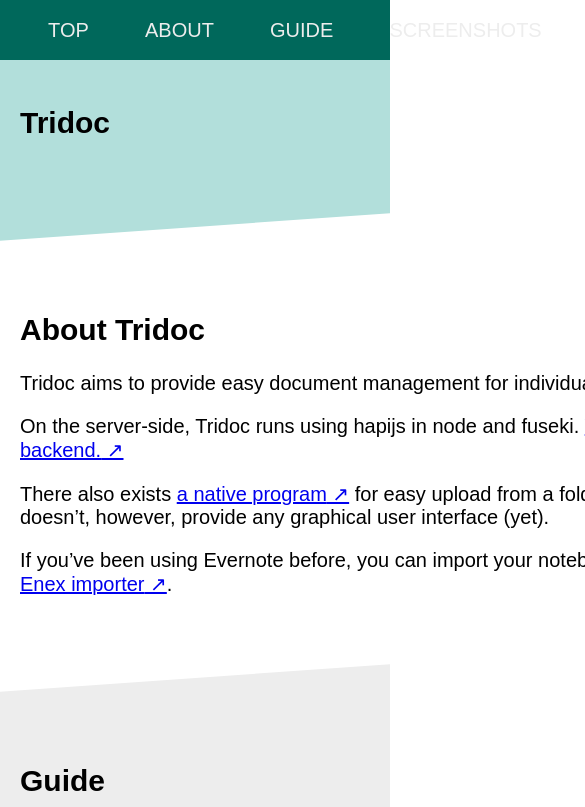
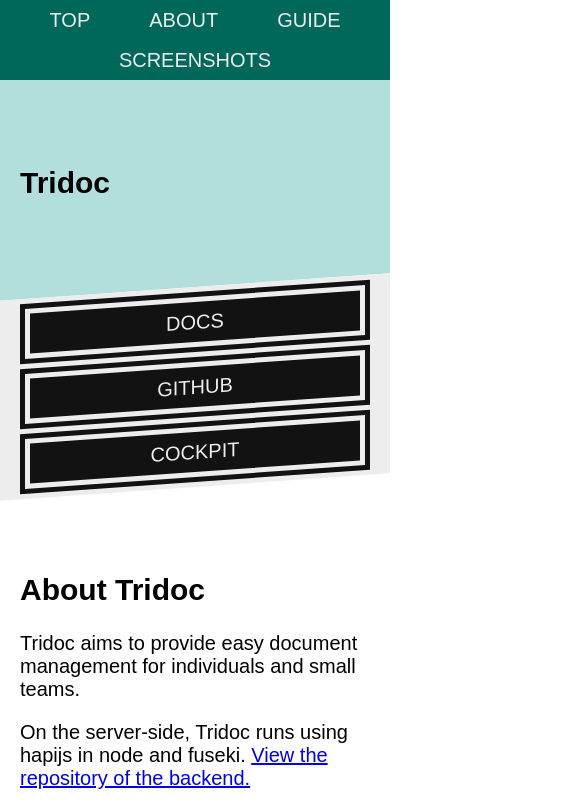
Before and after one commit to tridoc/tridoc.github.io, a plain HTML site: page readme.html in a window 390 px wide. Shown: the top 807 px of the page, 585 px wide, since content can reach past the window. Drawn offline with Linux system fonts and the light colour scheme; a web font is replaced by a local one.

Commit message:
oh ho ho

```diff
--- a/readme.html
+++ b/readme.html
@@ -13,17 +13,23 @@
   <header>
     <nav>
       <a href="#">TOP</a>
-      <a href="#about" class="hide-on-mobile">About</a>
-      <a href="#guide" class="hide-on-mobile">Guide</a>
-      <a href="#screenshots" class="hide-on-mobile">Screenshots</a>
-      <a href="https://github.com/tridoc/tridoc-backend/blob/master/README.md#readme">Docs</a>
-      <a href="https://github.com/tridoc/">Github</a>
+      <a href="#about">About</a>
+      <a href="#guide">Guide</a>
+      <a href="#screenshots">Screenshots</a>
     </nav>
   </header>
+  <main>
     <section class="hero">
       <div>
         <h1>Tridoc</h1>
       </div>
+    </section>
+    <section class="skew">
+      <nav>
+        <a href="https://github.com/tridoc/tridoc-backend/blob/master/README.md#readme">Docs</a>
+        <a href="https://github.com/tridoc/">Github</a>
+        <a href="https://tridoc.me/tridoc-cockpit/">Cockpit</a>
+      </nav>
     </section>
     <section id="about">
       <div>
@@ -59,7 +65,8 @@
           Tridoc has an advanced tagging system with two kinds of tags: normal tags which behave as you’d
           expect and “parameterizable” tags which allow either a number or date to be set when adding them to documents.
           This
-        allows for more specific filtering for certain ranges of values. The tag filters can be either in- or exclusive
+          allows for more specific filtering for certain ranges of values. The tag filters can be either in- or
+          exclusive
           and
           are added together: A document must fulfil all filters to show up in the results.
         </p>
@@ -80,6 +87,12 @@
         <p>...</p>
       </div>
     </section>
+    <section class="dark">
+      <footer>
+        © 2021 Noam Bachmann
+      </footer>
+    </section>
+  </main>
 </body>
 
 </html>
--- a/style.css
+++ b/style.css
@@ -15,8 +15,10 @@
   --skew-padding: calc(var(--width) * var(--skew-mn));
 
   --light: #ededed;
+  --dark: #121212;
   --theme: #00685b;
   --theme-light: #b2dfdb;
+  --theme-hover: #004c40;
 
   scroll-padding-top: var(--padding);
   font-size: 20px;
@@ -43,16 +45,19 @@
   top: 0;
   width: 100vw;
   background: var(--theme);
-  line-height: 3rem;
-  z-index: 100
+  z-index: 900;
 }
 
 header>nav {
+  margin: 0 auto;
+  padding: 0 var(--padding);
+  max-width: var(--width);
+}
+
+nav {
   display: flex;
   justify-content: stretch;
-  margin: 0 auto;
-  padding: 0 var(--padding);
-  width: var(--width);
+  line-height: 3rem;
 }
 
 nav>a {
@@ -67,10 +72,14 @@
 }
 
 nav>a:hover {
-  background: #00000033;
+  background: var(--theme-hover);
 }
 
 /* layout */
+
+main {
+  overflow-y: hidden;
+}
 
 section {
   position: relative;
@@ -90,6 +99,10 @@
   background: var(--light);
 }
 
+section.hero {
+  padding-top: 3rem;
+}
+
 section.hero::before {
   top: -200px;
   background: var(--theme-light);
@@ -97,14 +110,74 @@
 
 section>* {
   position: relative;
-  display: block;
-  width: var(--width);
+  max-width: var(--width);
   margin: 0 auto;
   padding: var(--skew-padding) var(--padding);
   transform: skewY(calc(0 - var(--skew)));
 }
 
+section.skew>nav {
+  padding: 0 var(--padding);
+}
+
+.skew>nav {
+  transform: skewY(var(--skew));
+  max-width: calc(0.75 * var(--width));
+  margin: 0 auto;
+  line-height: 2rem;
+}
+
+.skew>nav>a {
+  box-shadow: 0 0 0 .25rem var(--dark);
+  background: var(--dark);
+  border: .25rem solid var(--light);
+  margin: .5rem .25rem;
+}
+
+.skew>nav>a+a {
+  margin-left: .5rem;
+}
+
+.skew>nav>a:hover {
+  background: var(--theme-hover);
+  box-shadow: 0 0 0 .25rem var(--theme-hover);
+}
+
+/* small screens */
+@media screen and (max-width: 540px) {
+  nav {
+    flex-wrap: wrap;
+    line-height: 2rem;
+  }
+
+  .skew>nav {
+    flex-direction: column;
+  }
+  .skew>nav>a {
+    margin: .5rem .25rem;
+  }
+  .skew>nav>a+a {
+    margin-top: .25rem;
+    margin-left: .25rem;
+  }
+}
+
+/* footer */
+
+section.dark {
+  color: var(--light);
+}
+
+section.dark::before {
+  background: var(--dark);
+  bottom: -200px;
+}
+
+footer {
+  padding-bottom: var(--padding);
+}
+
 /* external links */
-a[href^="http"]::after {
+/* a[href^="http"]::after {
   content: " ↗";
-}
+} */
```
Lines whose indentation alone changed are shown as unchanged.
